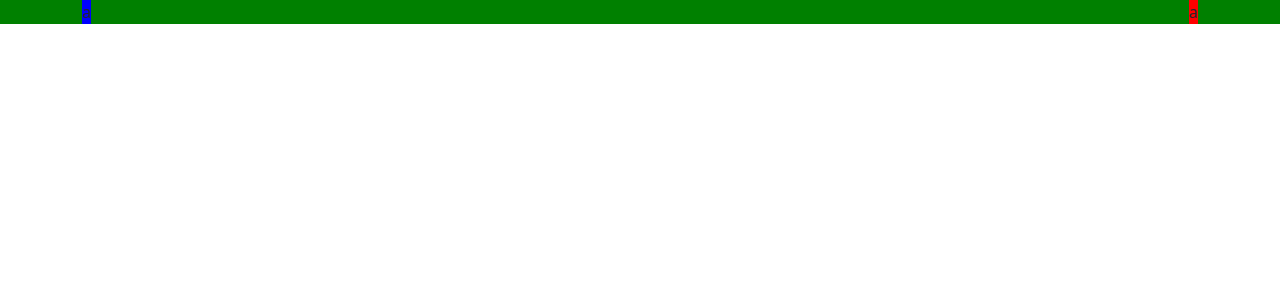
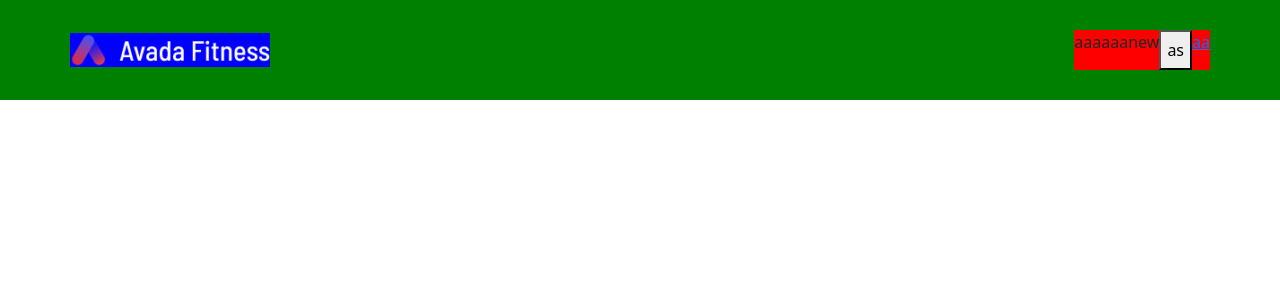
Before and after one commit to AndreaGul/proj-html-vuejs, a Vue app: page / in a window 1280 px wide. Shown: the top 300 px of the page. Built offline with nearby package versions, Linux system fonts and the light colour scheme.

Commit message:
feat:struttura base header

```diff
--- a/src/components/AppHeader.vue
+++ b/src/components/AppHeader.vue
@@ -8,26 +8,26 @@ export default {
   components: {
     AppHeaderLogo,
     AppheaderNavbar,
-  }
-
-
+  },
 };
 </script>
 
 <template>
-  <header >
-    <div class="container d-flex justify-content-between">
-      <AppHeaderLogo/>
-      <AppheaderNavbar/>
+  <header>
+    <div
+      class="header-container container d-flex justify-content-between align-items-center"
+    >
+      <AppHeaderLogo />
+      <AppheaderNavbar />
     </div>
-
   </header>
-
-
 </template>
 
 <style scoped lang="scss">
 header {
   background-color: green;
+  .header-container {
+    padding: 30px 0;
+  }
 }
 </style>
--- a/src/components/AppHeaderLogo.vue
+++ b/src/components/AppHeaderLogo.vue
@@ -1,16 +1,23 @@
 <script>
 export default {
   name: 'AppHeaderLogo',
-
-
 };
 </script>
 
 <template>
- <div class="debug">a</div>
+  <div class="debug img-container">
+    <img src="/img/logo.png" alt="" />
+  </div>
 </template>
 
 <style scoped lang="scss">
-.debug{
-    background-color: blue;
-}</style>
+.debug {
+  background-color: blue;
+}
+
+.img-container {
+  img {
+    display: block;
+  }
+}
+</style>
--- a/src/components/AppHeaderNavbar.vue
+++ b/src/components/AppHeaderNavbar.vue
@@ -1,17 +1,31 @@
 <script>
 export default {
   name: 'AppheaderNavbar',
-
-
 };
 </script>
 
 <template>
- <div class="debug">a</div>
+  <div class="debug d-flex">
+    <ul class="d-flex list-unstyled">
+      <li>a</li>
+      <li>a</li>
+      <li>a</li>
+      <li>a</li>
+      <li>a</li>
+      <li class="d-flex">
+        a
+        <div>new</div>
+      </li>
+    </ul>
+
+    <button>as</button>
+    <a href="#">a</a>
+    <a href="#">a</a>
+  </div>
 </template>
 
 <style scoped lang="scss">
-.debug{
-    background-color: red;
+.debug {
+  background-color: red;
 }
 </style>
```
Also changed, not shown: public/img/logo.png (added).
